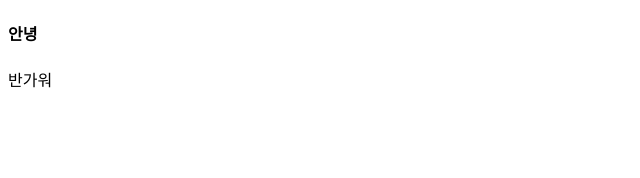
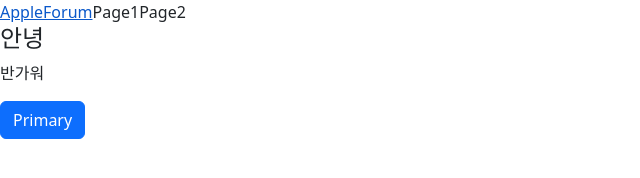
Before and after one commit to Aimtocode/Node.js_Study, a website: page Firstday/index.html in a window 1280 px wide. Shown: the whole page, without its empty margins (0-640 px from the left). Drawn offline with nearby package versions, Linux system fonts and the light colour scheme.

Commit message:
Update index.html

```diff
--- a/Firstday/index.html
+++ b/Firstday/index.html
@@ -4,10 +4,20 @@
     <meta charset="UTF-8">
     <meta name="viewport" content="width=device-width, initial-scale=1.0">
     <title>Document</title>
+    <link href="https://cdn.jsdelivr.net/npm/bootstrap@5.3.3/dist/css/bootstrap.min.css" rel="stylesheet" integrity="sha384-QWTKZyjpPEjISv5WaRU9OFeRpok6YctnYmDr5pNlyT2bRjXh0JMhjY6hW+ALEwIH" crossorigin="anonymous">
+    <link href ="/main.css" rel="stylesheet">
 </head>
 <body>
+    <div class="nav">
+        <a class="logo">AppleForum</a>
+        <a>Page1</a>
+        <a>Page2</a>
+    </div>
     <h4>안녕</h4>
     <p>반가워</p>
 
+    <button type="button" class="btn btn-primary">Primary</button>
+
+    <script src="https://cdn.jsdelivr.net/npm/bootstrap@5.3.3/dist/js/bootstrap.bundle.min.js" integrity="sha384-YvpcrYf0tY3lHB60NNkmXc5s9fDVZLESaAA55NDzOxhy9GkcIdslK1eN7N6jIeHz" crossorigin="anonymous"></script>
 </body>
 </html>
```
